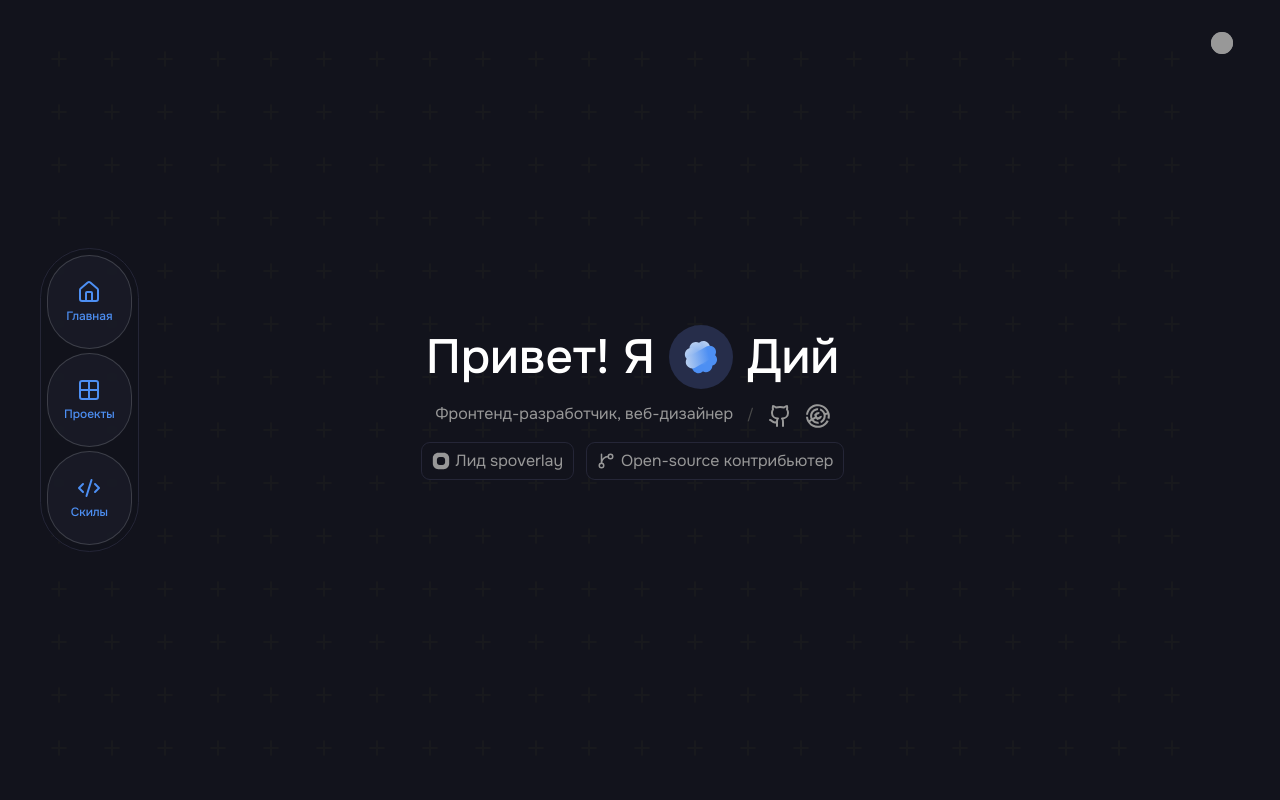
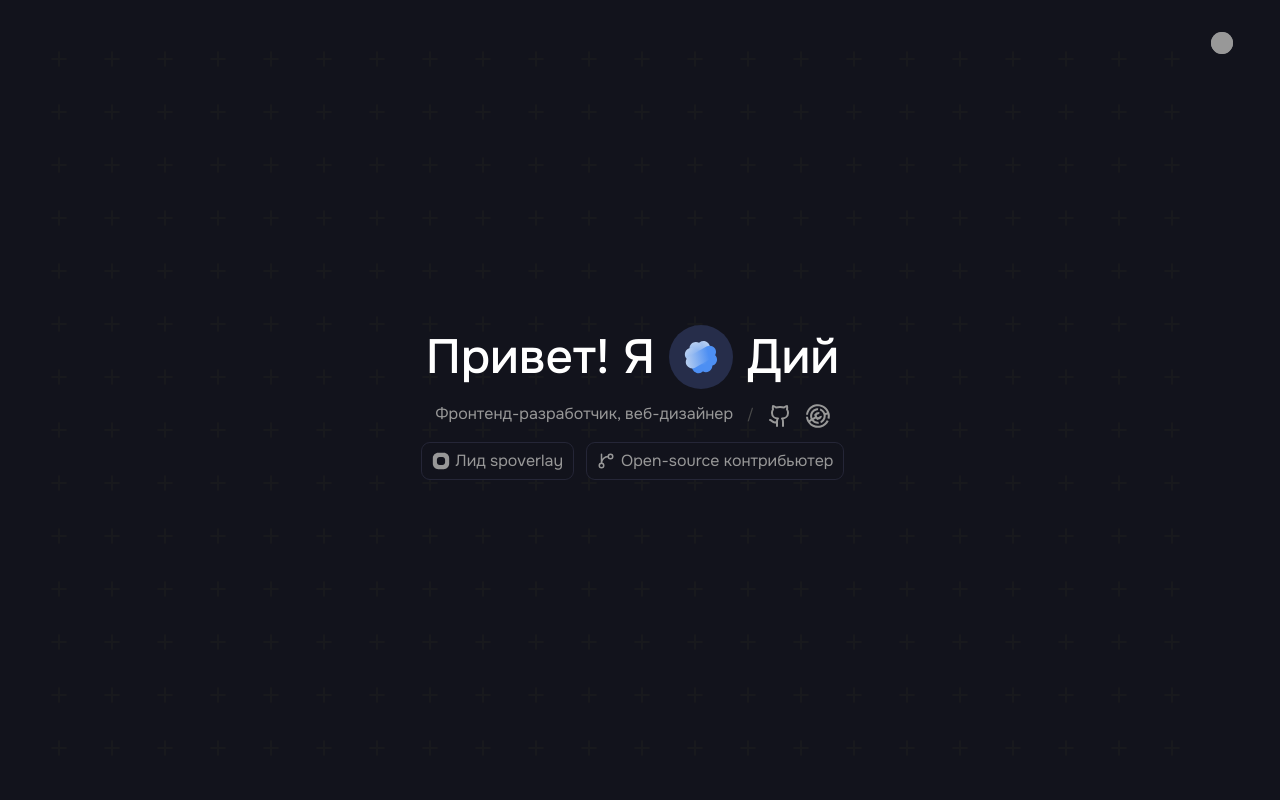
Before and after one commit to j0u1/www, a Next.js app: page / in a window 1280 px wide. Shown: the top 800 px of the page. Built offline with nearby package versions, Linux system fonts and the light colour scheme; no server answers.

Commit message:
refactor(DockPanel): remove DockPanel and related components for code cleanup

```diff
--- a/app/components/UI/DockPanel/Item.tsx
+++ /dev/null
@@ -1,16 +0,0 @@
-import { DockItemProps } from "@/app/types/dock";
-import Link from "next/link";
-
-export default function DockItem({ icon, text, href }: DockItemProps) {
-  const Icon = icon
-  return (
-    <Link href={href} className="flex w-full flex-col items-center gap-1 text-accent px-4 py-6 bg-secondary/40 rounded-full border border-white/16">
-      <Icon className="size-6" />
-      <span className="text-xs font-medium">{text}</span>
-    </Link>
-    // <div className="flex flex-col items-center gap-1 text-additional px-4 py-6 bg-transparent rounded-full border border-transparent duration-300 transition-all hover:border-white/5 hover:bg-additional/10">
-    //     <Grid2X2Icon className="size-6" />
-    //     <span className="text-xs font-medium">Проекты</span>
-    //   </div>
-  );
-}
--- a/app/components/UI/DockPanel/index.tsx
+++ /dev/null
@@ -1,31 +0,0 @@
-import { DockItemProps } from "@/app/types/dock";
-import DockItem from "./Item";
-import { Code2Icon, Grid2x2Icon, HomeIcon } from "lucide-react";
-
-const Links: DockItemProps[] = [
-  {
-    icon: HomeIcon,
-    text: "Главная",
-    href: "/"
-  },
-  {
-    icon: Grid2x2Icon,
-    text: "Проекты",
-    href: "/"
-  },
-  {
-    icon: Code2Icon,
-    text: "Скилы",
-    href: "/"
-  }
-]
-
-export default function DockPanel() {
-  return (
-    <div className="fixed left-10 top-1/2 -translate-y-1/2 z-50 flex flex-col items-center gap-1 p-1.5 rounded-full bg-background/60 backdrop-blur-[3px] border border-secondary">
-      {Links.map((l, i) => (
-        <DockItem key={i} icon={l.icon} text={l.text} href={l.href} />
-      ))}
-    </div>
-  );
-}
--- a/app/page.tsx
+++ b/app/page.tsx
@@ -1,13 +1,9 @@
-import { Code2Icon, GithubIcon, Grid2X2Icon, HomeIcon } from "lucide-react";
 import Hero from "./components/Main/Hero/Hero";
-import ModrinthLogo from "./components/icons/Logos/ModrinthLogo";
-import DockPanel from "./components/UI/DockPanel";
 
 export default function Home() {
   return (
     <>
       <Hero />
-      <DockPanel />
     </>
   );
 }
```
